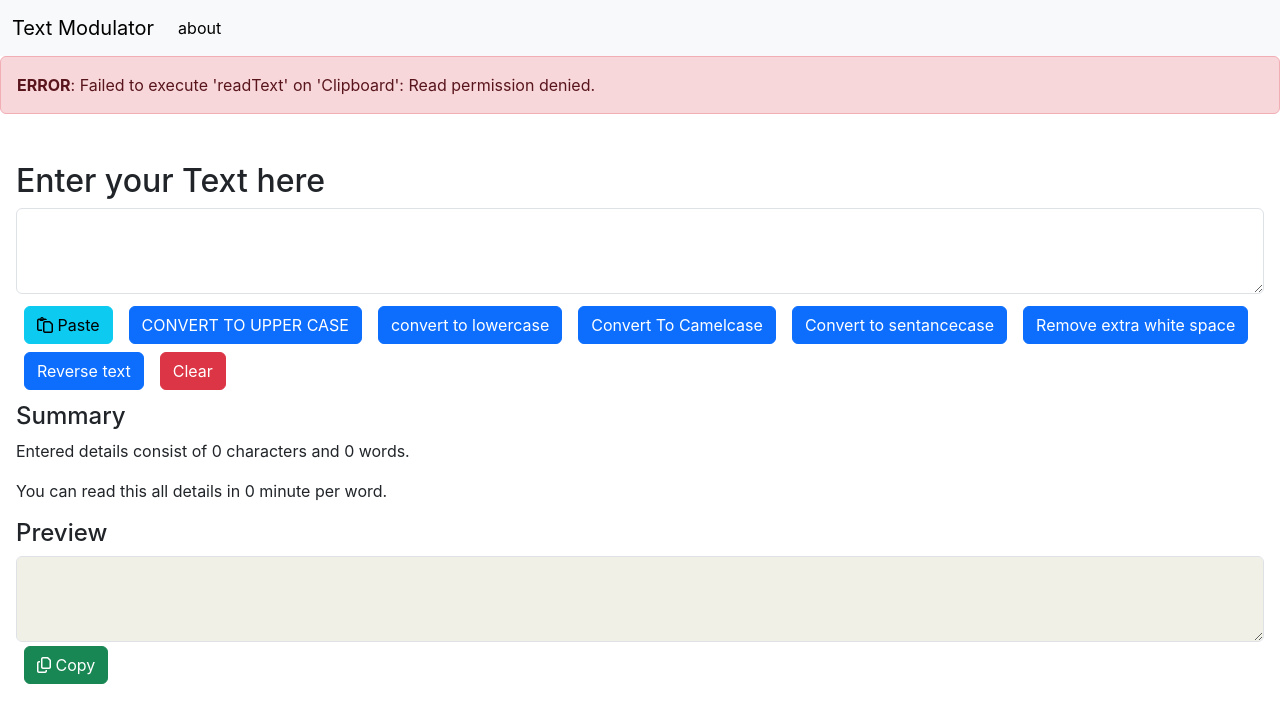
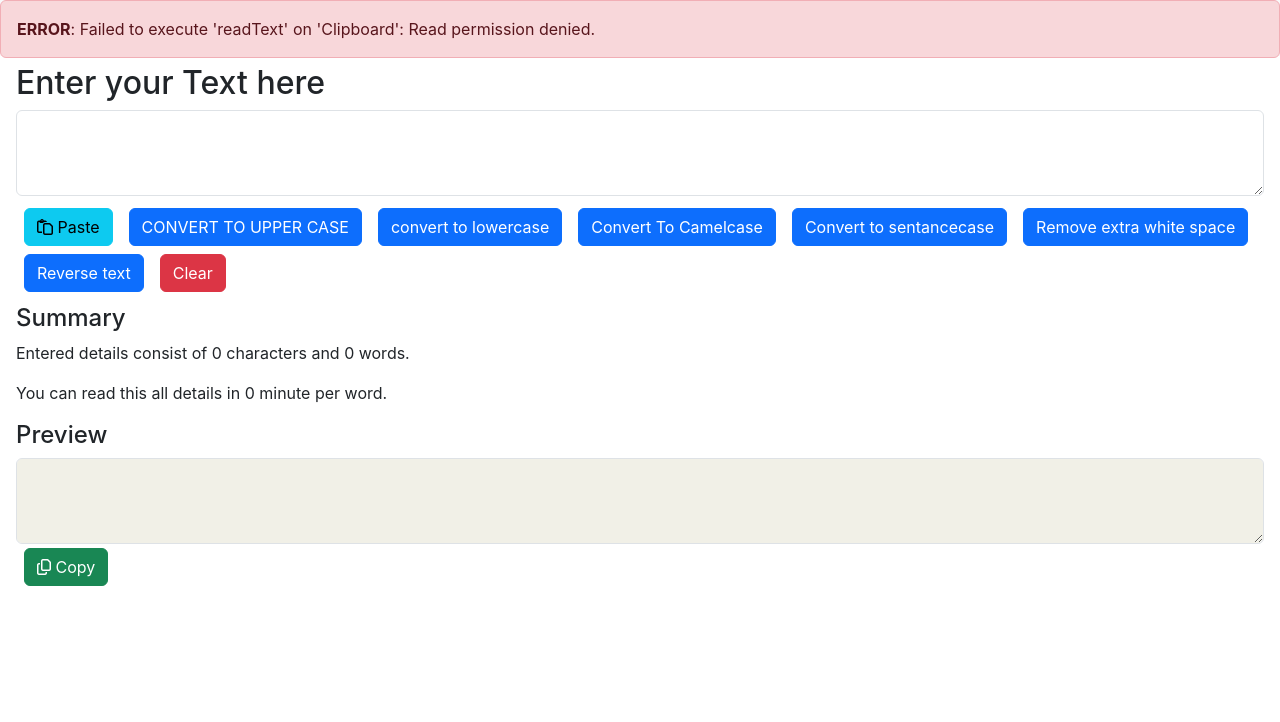
Before and after one commit to anoopbk123/text-modulator, a React (Create React App) app: page / in a window 1280 px wide. Both pictures are taken after a click on the button "Paste". Shown: the top 722 px of the page. Built offline with nearby package versions, Linux system fonts and the light colour scheme.

Commit message:
warning alert added

```diff
--- a/src/components/Alert.js
+++ b/src/components/Alert.js
@@ -1,11 +1,20 @@
 import React from "react";
 
 export default function Alert(props) {
-    if(props.alert){
-  return (
-      <div className={`alert alert-${props.alert.type == 'success'? props.alert.type: 'danger'} alert-dismissible fade show`} role="alert">
-      <strong>{props.alert.type.toUpperCase()}</strong>: {props.alert.msg}
-    </div>
-  );
-    }
+  if (props.alert) {
+    return (
+      <div
+        className={`alert alert-${
+          props.alert.type === "success"
+            ? props.alert.type
+            : props.alert.type === "warning"
+            ? props.alert.type
+            : "danger"
+        } alert-dismissible fade show`}
+        role="alert"
+      >
+        <strong>{props.alert.type.toUpperCase()}</strong>: {props.alert.msg}
+      </div>
+    );
+  }
 }
--- a/src/components/TextConverter.js
+++ b/src/components/TextConverter.js
@@ -2,11 +2,6 @@ import React, { useState } from "react";
 //import { FontAwesomeIcon } from '@fortawesome/react-fontawesome';
 
 export default function TextConverter(props) {
-
-
-
-
-
   const [text, setText] = useState("");
 
   const handleChange = (event) => {
@@ -24,20 +19,25 @@ export default function TextConverter(props) {
 
   const [pasteAnime, setpasteAnime] = useState("fa-regular fa-paste");
 
-  const handlePaste = ()=>{
+  const handlePaste = () => {
     setpasteAnime("fa-regular fa-paste fa-beat");
-    setTimeout(()=>setpasteAnime("fa-regular fa-paste"),1000);
-    if (navigator.clipboard){
-      navigator.clipboard.readText()
-      .then(text =>{
-        setText(text);
-      })
-      .catch(err => {
-        props.setAlertMsg(err.message, "error")
-      })
+    setTimeout(() => setpasteAnime("fa-regular fa-paste"), 1000);
+    if (navigator.clipboard) {
+      navigator.clipboard
+        .readText()
+        .then((text) => {
+          if (text.trim() !== "") {
+            setText(text);
+            props.setAlertMsg("Text pasted", "success");
+          } else {
+            props.setAlertMsg("Nothing to paste", "warning");
+          }
+        })
+        .catch((err) => {
+          props.setAlertMsg(err.message, "error");
+        });
     }
-
-  }
+  };
 
   const handleUpperClick = () => {
     const UpperCase = text.toUpperCase();
@@ -66,7 +66,7 @@ export default function TextConverter(props) {
     validateText("Converted to CamelCase");
   };
 
-  const handleSentanceCase = ()=>{
+  const handleSentanceCase = () => {
     if (text.length > 0) {
       let sentanceCase = text[0].toUpperCase();
       for (let i = 1; i < text.length - 1; i++) {
@@ -79,7 +79,7 @@ export default function TextConverter(props) {
       setText(sentanceCase);
     }
     validateText("Converted to Sentance Case");
-  }
+  };
 
   const handleWhiteSpace = () => {
     setText(wordArray.join(" "));
@@ -89,17 +89,17 @@ export default function TextConverter(props) {
   const handleReverse = () => {
     setText([...wordArray].reverse().join(" "));
     validateText("Text reversed");
-  }
+  };
 
   const handleClear = () => {
     setText("");
     props.setAlertMsg("Cleared", "success");
   };
 
-  const [copyAnime, setCopyAnime] = useState("fa-regular fa-copy")
+  const [copyAnime, setCopyAnime] = useState("fa-regular fa-copy");
   const handleCopy = () => {
     setCopyAnime("fa-regular fa-copy fa-bounce");
-    setTimeout(()=>setCopyAnime("fa-regular fa-copy"),1000);
+    setTimeout(() => setCopyAnime("fa-regular fa-copy"), 1000);
     navigator.clipboard.writeText(text);
     validateText("Text copied");
     setText("");
@@ -109,7 +109,7 @@ export default function TextConverter(props) {
 
   return (
     <>
-      <div className="mb-3 my-5 mx-3">
+      <div className="mb-3 my-2 mx-3">
         <h2>{props.heading}</h2>
         <textarea
           className="form-control"
@@ -119,13 +119,9 @@ export default function TextConverter(props) {
           rows="3"
         ></textarea>
         <div className="my-2 ">
-
-        <button
-            onClick={handlePaste}
-            className="btn btn-info my-1 mx-2"
-          >
-          {/* <FontAwesomeIcon icon="fa-regular fa-clipboard" bounce style={{color: "#ffffff",}} />  */}
-          <i className={pasteAnime}></i> Paste
+          <button onClick={handlePaste} className="btn btn-info my-1 mx-2">
+            {/* <FontAwesomeIcon icon="fa-regular fa-clipboard" bounce style={{color: "#ffffff",}} />  */}
+            <i className={pasteAnime}></i> Paste
           </button>
 
           <button
@@ -155,10 +151,7 @@ export default function TextConverter(props) {
             Remove extra white space
           </button>
 
-          <button
-            onClick={handleReverse}
-            className="btn btn-primary my-1 mx-2"
-          >
+          <button onClick={handleReverse} className="btn btn-primary my-1 mx-2">
             Reverse text
           </button>
 
@@ -186,7 +179,7 @@ export default function TextConverter(props) {
             readOnly
           ></textarea>
           <button onClick={handleCopy} className="btn btn-success my-1 mx-2">
-          <i className={copyAnime}></i>  Copy
+            <i className={copyAnime}></i> Copy
           </button>
         </p>
       </div>
--- a/src/index.css
+++ b/src/index.css
@@ -14,3 +14,8 @@ code {
 #textarea-preview{
   background-color: rgb(241, 240, 231);
 }
+.alert{
+  position: fixed;
+  top:0;
+  width: 100%;
+}
```
Also changed, not shown: 1 other file (tests, documents, lock files or other folders).
